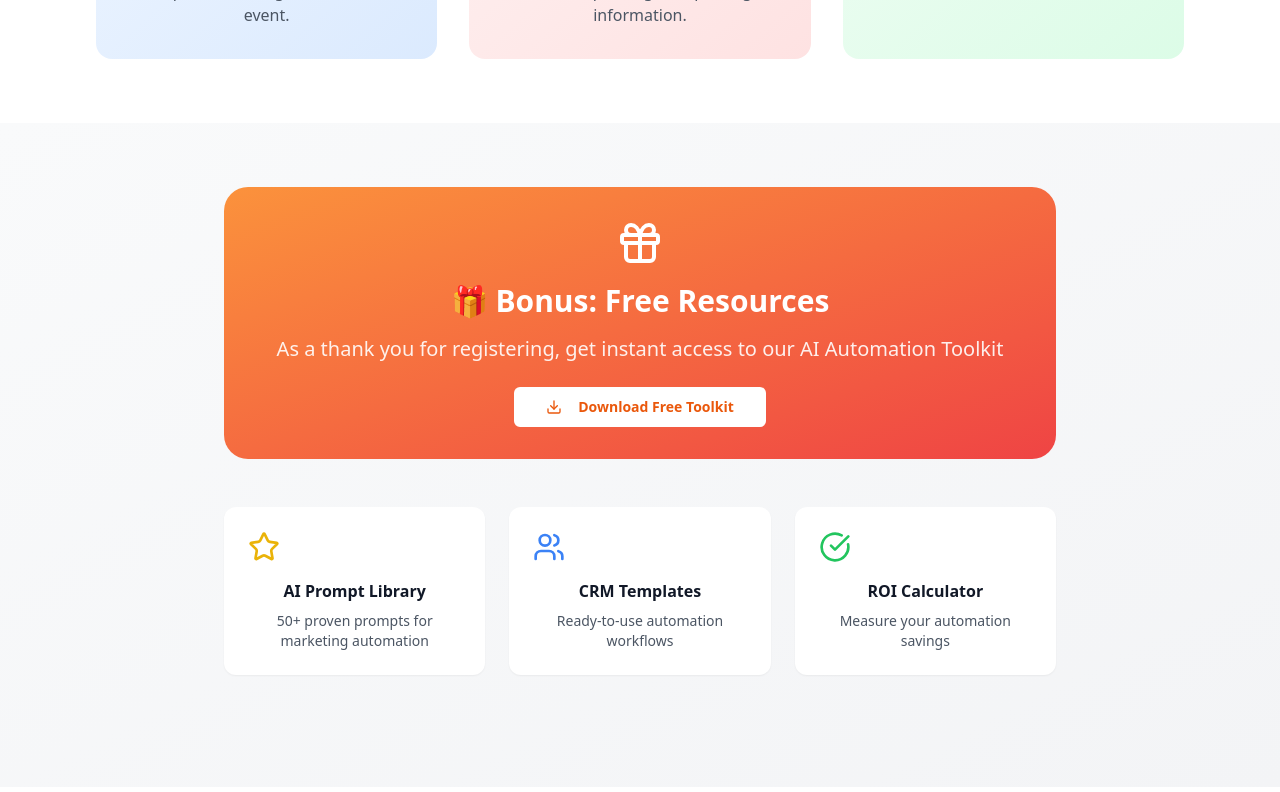
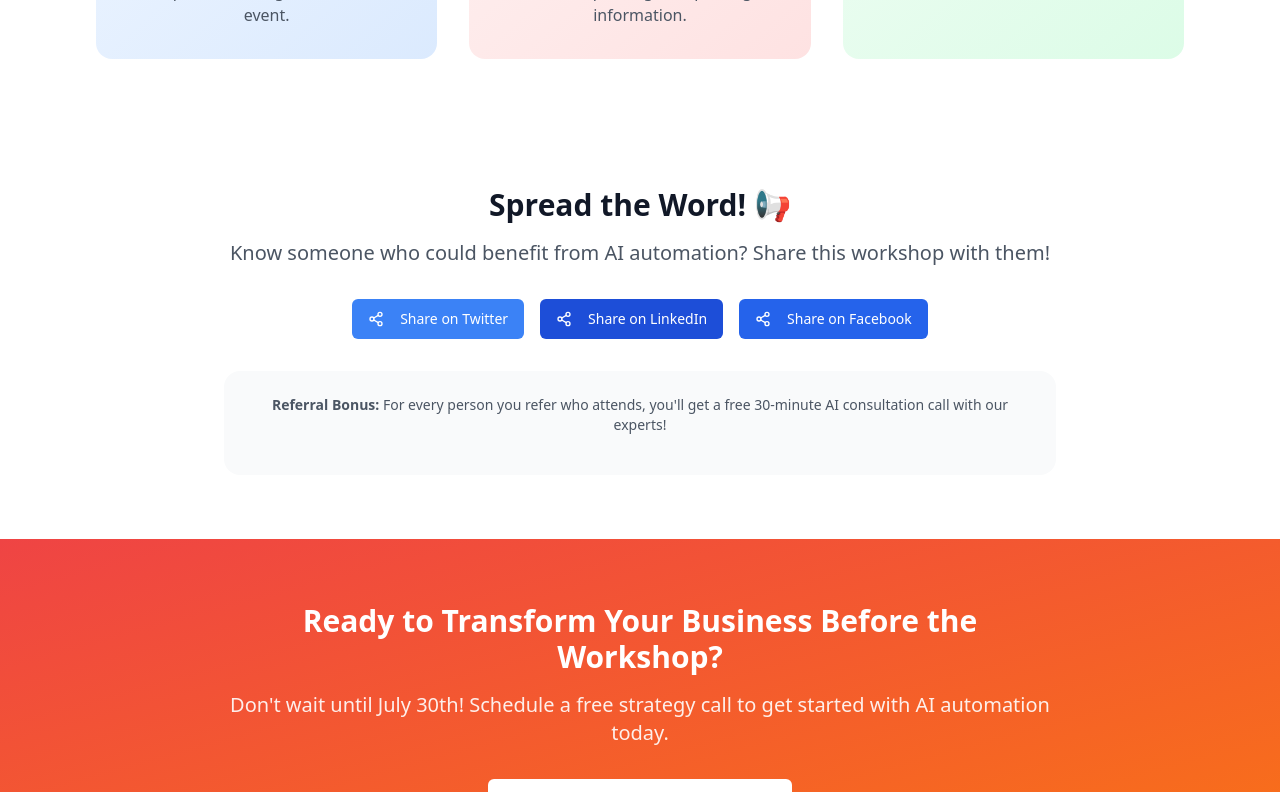
Before and after one commit to daveenci-ai/daveenci-ai-website, a React (Vite) app: page /events/thank-you-event in a window 1280 px wide. Shown: the part 1180-1972 px from the top of the page. Built offline with nearby package versions, Linux system fonts and the light colour scheme.

Commit message:
Remove bonus resources section from thank you page
- Remove 'Bonus: Free Resources' section with toolkit download
- Remove AI Prompt Library, CRM Templates, and ROI Calculator cards
- Clean up unused icon imports (Gift, Download, Star, Users)
- Streamline thank you page experience

```diff
--- a/src/pages/events/thank-you-event.tsx
+++ b/src/pages/events/thank-you-event.tsx
@@ -1,7 +1,7 @@
 import React from 'react';
 import { Link } from 'react-router-dom';
 import { Button } from '@/components/ui/button';
-import { CheckCircle, Calendar, Clock, MapPin, Share2, Download, ArrowRight, Users, Gift, Star } from 'lucide-react';
+import { CheckCircle, Calendar, Clock, MapPin, Share2, ArrowRight } from 'lucide-react';
 import Navigation from '@/components/Navigation';
 
 const ThankYouEvent = () => {
@@ -113,43 +113,7 @@ const ThankYouEvent = () => {
         </div>
       </section>
 
-      {/* Bonus Section */}
-      <section className="py-16 bg-gradient-to-br from-gray-50 to-gray-100">
-        <div className="mx-auto max-w-4xl px-6 lg:px-8 text-center">
-          <div className="bg-gradient-to-br from-orange-400 to-red-500 text-white rounded-3xl p-8 mb-12">
-            <Gift className="w-12 h-12 mx-auto mb-4" />
-            <h2 className="text-3xl font-bold mb-4">🎁 Bonus: Free Resources</h2>
-            <p className="text-xl mb-6 opacity-90">
-              As a thank you for registering, get instant access to our AI Automation Toolkit
-            </p>
-            <Button
-              className="bg-white text-orange-600 hover:bg-gray-100 font-semibold px-8 py-3"
-              onClick={() => window.open('https://calendly.com/daveenci/astrid', '_blank')}
-            >
-              <Download className="w-5 h-5 mr-2" />
-              Download Free Toolkit
-            </Button>
-          </div>
 
-          <div className="grid md:grid-cols-3 gap-6 mb-12">
-            <div className="bg-white rounded-xl p-6 shadow-sm">
-              <Star className="w-8 h-8 text-yellow-500 mb-4" />
-              <h3 className="font-bold text-gray-900 mb-2">AI Prompt Library</h3>
-              <p className="text-gray-600 text-sm">50+ proven prompts for marketing automation</p>
-            </div>
-            <div className="bg-white rounded-xl p-6 shadow-sm">
-              <Users className="w-8 h-8 text-blue-500 mb-4" />
-              <h3 className="font-bold text-gray-900 mb-2">CRM Templates</h3>
-              <p className="text-gray-600 text-sm">Ready-to-use automation workflows</p>
-            </div>
-            <div className="bg-white rounded-xl p-6 shadow-sm">
-              <CheckCircle className="w-8 h-8 text-green-500 mb-4" />
-              <h3 className="font-bold text-gray-900 mb-2">ROI Calculator</h3>
-              <p className="text-gray-600 text-sm">Measure your automation savings</p>
-            </div>
-          </div>
-        </div>
-      </section>
 
       {/* Social Sharing */}
       <section className="py-16 bg-white">
```
